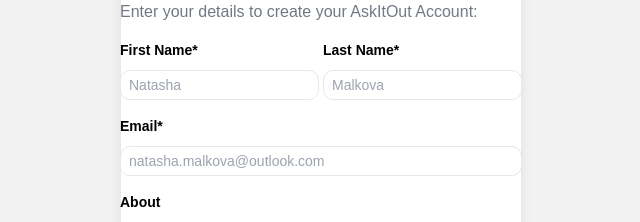
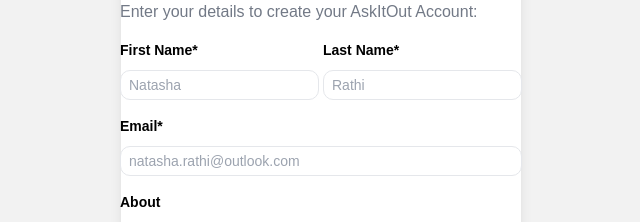
Before and after one commit to devilkiller-ag/AskItOut, a React (Create React App) app: page /signup in a window 1280 px wide. Shown: the part 126-348 px from the top of the page, without its empty margins (319-959 px from the left). Built offline with nearby package versions, Linux system fonts and the light colour scheme; no server answers.

Commit message:
changed form placeholders

```diff
--- a/src/Components/Auth/Signup.jsx
+++ b/src/Components/Auth/Signup.jsx
@@ -185,13 +185,13 @@ export default function Signup() {
 
             <div className='flex flex-col mb-4 max-w-[132px] sm:max-w-[200px]'>
               <label htmlFor="lastName" className='text-sm font-semibold mb-2.5'>Last Name*</label>
-              <input type="text" id='lastName' name='lastName' placeholder='Malkova' className='border hover:border-[#0090FC] p-2 rounded-[10px] text-sm font-light h-[30px] focus:outline-none' onChange={(e) => { setLastName(e.target.value) }} />
+              <input type="text" id='lastName' name='lastName' placeholder='Rathi' className='border hover:border-[#0090FC] p-2 rounded-[10px] text-sm font-light h-[30px] focus:outline-none' onChange={(e) => { setLastName(e.target.value) }} />
             </div>
           </div>
 
           <div className='flex flex-col mb-4'>
             <label className='text-sm font-semibold mb-2.5' htmlFor="email">Email*</label>
-            <input className='border hover:border-[#0090FC] p-2 rounded-[10px] text-sm font-light h-[30px] focus:outline-none' type="email" id='email' name='email' placeholder='natasha.malkova@outlook.com' onChange={(e) => { setEmail(e.target.value) }} />
+            <input className='border hover:border-[#0090FC] p-2 rounded-[10px] text-sm font-light h-[30px] focus:outline-none' type="email" id='email' name='email' placeholder='natasha.rathi@outlook.com' onChange={(e) => { setEmail(e.target.value) }} />
           </div>
 
           <div className='flex flex-col mb-4'>
```
